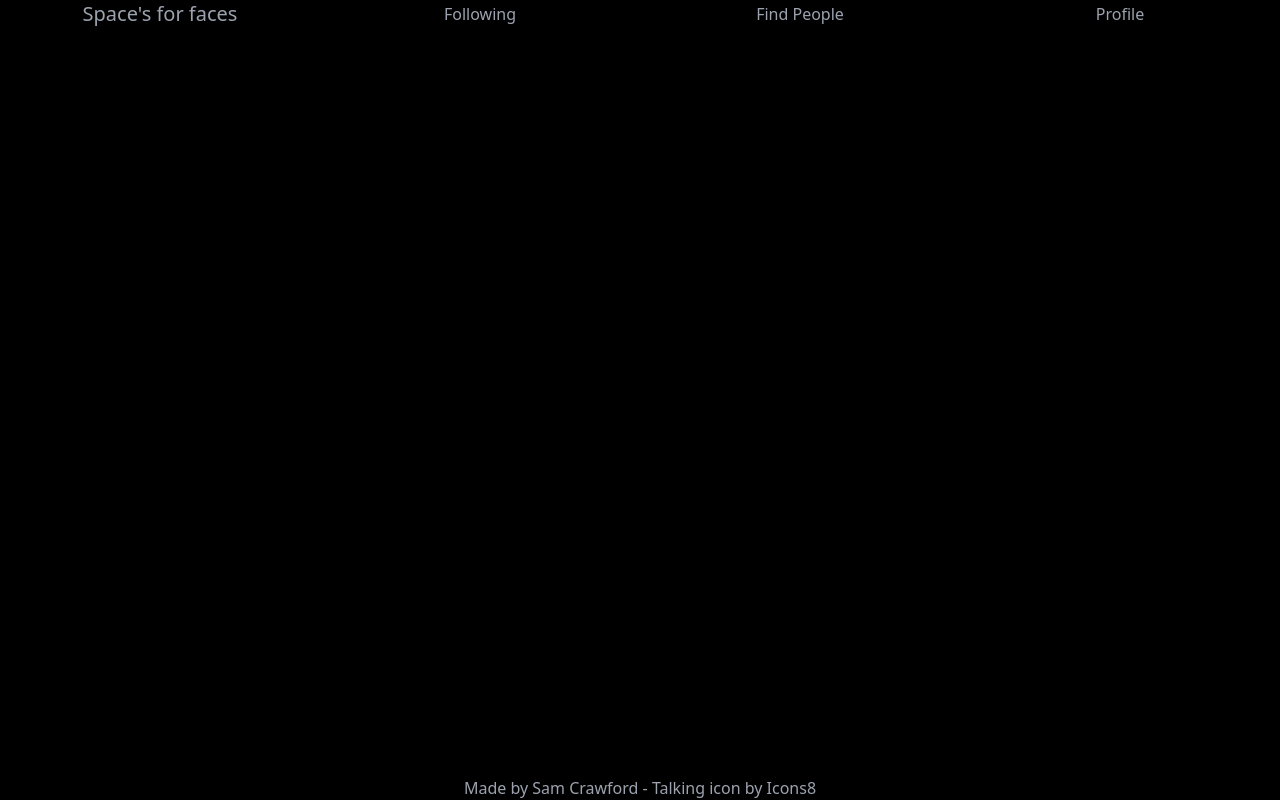
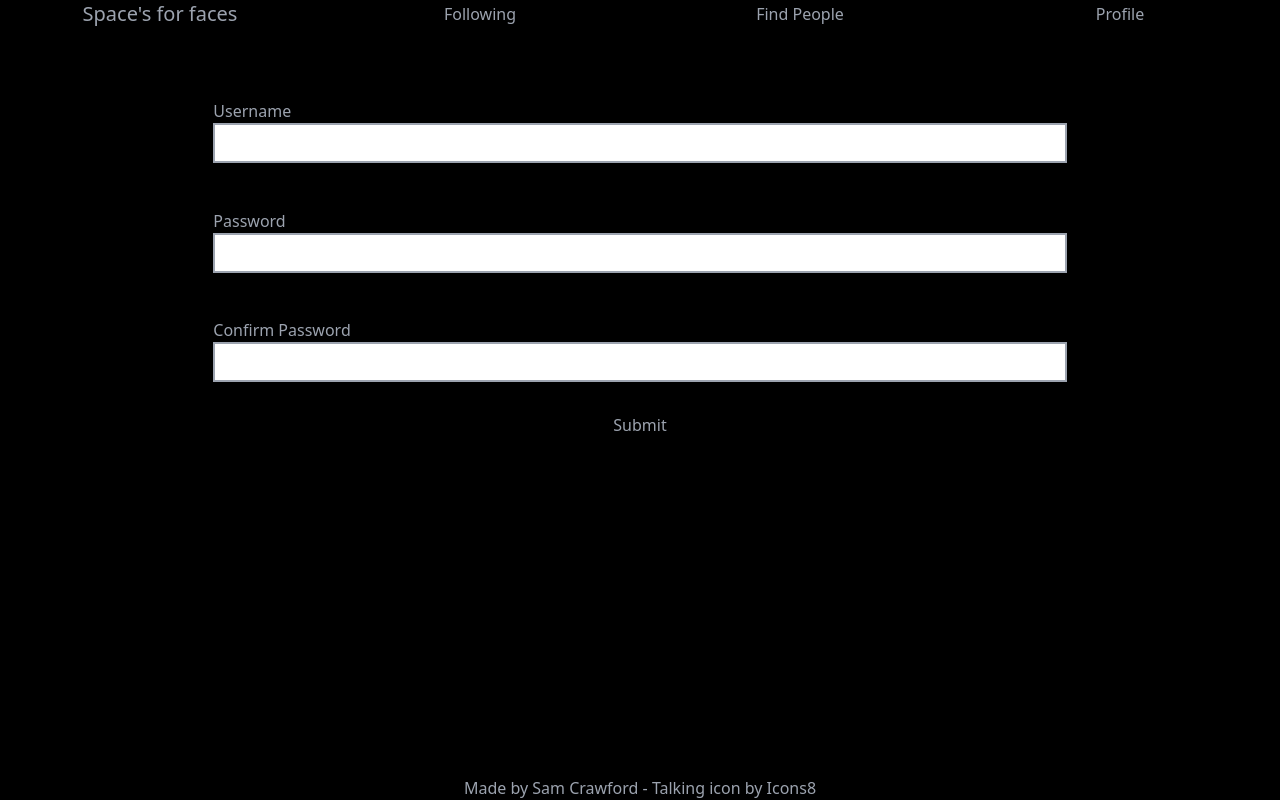
Before and after one commit to mcrawf9394/Social-Media-App, a React (Vite) app in the folder Frontend/: page /signup in a window 1280 px wide. Built offline with nearby package versions, Linux system fonts and the light colour scheme.

Commit message:
Added the basic forms for signup and login, and made sure that if a user is not logged in it routes you to the login page.

```diff
--- a/Frontend/src/components/profile/Login.jsx
+++ b/Frontend/src/components/profile/Login.jsx
@@ -5,7 +5,7 @@ function Login () {
     const [user, setUser] = useState('')
     const [pass, setPass] = useState('')
     return <>
-        <Form className="grid grid-rows-5 h-96 mt-10">
+        <Form className="grid grid-rows-5 h-96 mt-10 w-10/12 mx-auto md:w-8/12">
             <label className="text-gray-400 self-end" htmlFor="username">Username</label>
             <input id="username" className="bg-white border-2 border-solid border-gray-400 h-10" type="text" value={user} onChange={setUser} />
             <label className="text-gray-400 self-end" htmlFor="pass">Password</label>
@@ -15,11 +15,13 @@ function Login () {
 
             }}>Submit</button>
         </Form>
-        <h1 className="text-gray-400">Don't have an account? Sign up!</h1>
-        <button className="text-gray-400" onClick={click => {
-            click.preventDefault()
-            navigate('/signup')
-        }}>Sign up</button>
+        <div className="w-10/12 mx-auto grid grid-rows-2">
+            <h1 className="text-gray-400 text-center">Don't have an account? Sign up!</h1>
+            <button className="text-gray-400 justify-self-center" onClick={click => {
+                click.preventDefault()
+                navigate('/signup')
+            }}>Sign up</button>
+        </div>
     </>
 }
 export default Login
--- a/Frontend/src/components/profile/Sign-up.jsx
+++ b/Frontend/src/components/profile/Sign-up.jsx
@@ -1,6 +1,21 @@
+import { Form } from "react-router-dom"
+import { useState } from "react"
 function SignUp () {
+    const [user, setUser] = useState('')
+    const [pass, setPass] = useState('')
+    const [confirm, setConfirm] = useState('')
     return <>
-
+        <Form className="grid grid-rows-7 h-96 mt-10 w-10/12 mx-auto md:w-8/12">
+            <label className="text-gray-400 self-end" htmlFor="user">Username</label>
+            <input className="bg-white border-2 border-solid border-gray-400 h-10" id="user" type="text" value={user} onChange={e => setUser(e.target.value)} required/>
+            <label className="text-gray-400 self-end" htmlFor="pass">Password</label>
+            <input className="bg-white border-2 border-solid border-gray-400 h-10" id="pass" type="text" value={pass} onChange={e => setPass(e.target.value)} required/>
+            <label className="text-gray-400 self-end" htmlFor="confirm">Confirm Password</label>
+            <input className="bg-white border-2 border-solid border-gray-400 h-10" id="confirm" type="text" value={confirm} onChange={e => setConfirm(e.target.value)} required/>
+            <button className="text-gray-400" onClick={click => {
+                click.preventDefault()
+            }}>Submit</button>
+        </Form>
     </>
 }
 export default SignUp
```
